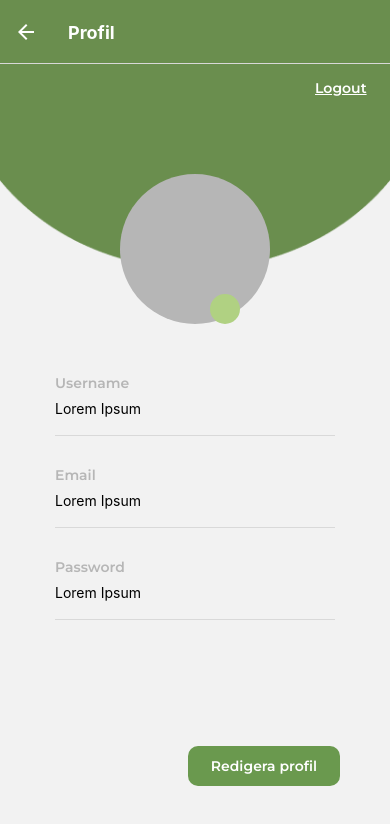
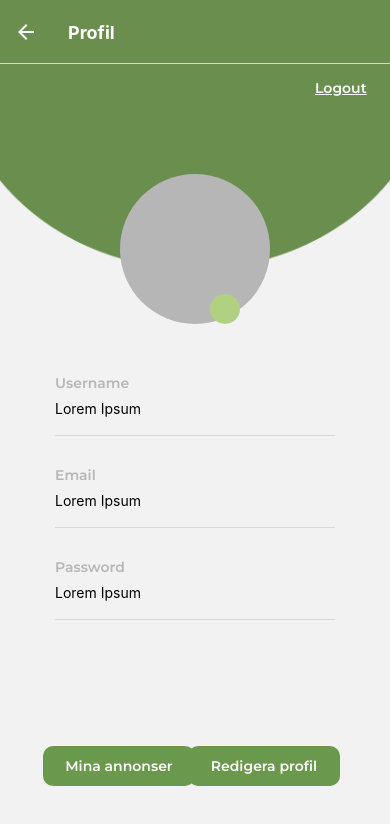
Before and after one commit to matsegard/golfr, a React Native app: screen /Profile in a window 390 px wide. Shown: the top 824 px of the page. Built offline with nearby package versions, Linux system fonts and the light colour scheme; some icons are missing; what native-base would draw is missing.

Commit message:
get all your own products in myproducts page

```diff
--- a/components/pageComponents/Profile.js
+++ b/components/pageComponents/Profile.js
@@ -1,14 +1,16 @@
+import React, { useState } from "react";
 import { StyleSheet, View, Image, Text } from "react-native";
 import { FontAwesomeIcon } from "@fortawesome/react-native-fontawesome";
 import { faQuestion } from "@fortawesome/free-solid-svg-icons";
 import { faPlus } from "@fortawesome/free-solid-svg-icons";
 import { Pressable } from "react-native";
 import { Input } from "native-base";
-import { useState } from "react";
 import PrimaryButton from "../inputs/PrimaryButton";
+import { useNavigation } from "@react-navigation/native";
 
 function Profile() {
   const [editMode, setEditMode] = useState(false);
+  const navigation = useNavigation();
 
   return (
     <View style={styles.container}>
@@ -148,13 +150,23 @@ function Profile() {
           </View>
         )}
       </View>
+      <PrimaryButton
+        label="Mina annonser"
+        btnWidth={{
+          width: 152,
+          position: "absolute",
+          right: "50%",
+          bottom: -670,
+        }}
+        onPress={() => navigation.navigate("MyProducts")}
+      />
       {editMode ? (
         <PrimaryButton
           label="Spara"
           btnWidth={{
             width: 152,
             position: "absolute",
-            right: 50,
+            right: "50%",
             bottom: -670,
           }}
           onPress={() => setEditMode(!editMode)}
--- a/components/profile/MyProfileProducts.js
+++ b/components/profile/MyProfileProducts.js
@@ -1,3 +1,4 @@
+import React, { useEffect, useState } from "react";
 import {
   ScrollView,
   Box,
@@ -11,8 +12,44 @@ import {
 import { faTrashCan } from "@fortawesome/free-solid-svg-icons";
 import { faPen } from "@fortawesome/free-solid-svg-icons";
 import { FontAwesomeIcon } from "@fortawesome/react-native-fontawesome";
+// import { useNavigation } from "@react-navigation/native";
+import { getAuth } from "firebase/auth";
+import {
+  collection,
+  getDocs,
+  query,
+  where,
+  onSnapshot,
+} from "firebase/firestore";
+import { db } from "../../firebase/firebaseConfig";
 
 const MyProfileProducts = () => {
+  const [myProducts, setMyProducts] = useState([]);
+  // const [loading, setLoading] = useState(true);
+  const auth = getAuth();
+  const user = auth.currentUser;
+
+  console.log(user);
+  async function getData() {
+    const productsFromDb = [];
+    const q = query(
+      collection(db, "products"),
+      where("user", "==", user.displayName)
+    );
+    const querySnapshot = await getDocs(q);
+    querySnapshot.forEach((doc) => {
+      // doc.data() is never undefined for query doc snapshots
+      productsFromDb.push(doc.data());
+    });
+    setMyProducts(productsFromDb);
+    // setLoading(false);
+    return;
+  }
+
+  useEffect(() => {
+    getData();
+  }, []);
+
   return (
     <>
       <ScrollView showsVerticalScrollIndicator={false} height="auto">
@@ -23,8 +60,9 @@ const MyProfileProducts = () => {
             marginBottom="3"
             fontFamily="MontserratBold"
           >
-            Annonser
+            Mina annonser
           </Text>
+          {myProducts.map((product) => (
             <Box
               maxW="80"
               rounded="lg"
@@ -57,12 +95,11 @@ const MyProfileProducts = () => {
               <Stack p="4" space={3}>
                 <Stack space={2}>
                   <Heading size="md" ml="-1">
-                  Title på produkterna
+                    {product.title}
                   </Heading>
                 </Stack>
                 <Text numberOfLines={2} fontWeight="400">
-                Här kommer vi kunna skriva vad vi vill få ut för information om
-                och här skriver vi för att få fram olika prudkter
+                  {product.description}
                 </Text>
               </Stack>
               <Box flexDirection="row" justifyContent="flex-end">
@@ -80,6 +117,7 @@ const MyProfileProducts = () => {
                 />
               </Box>
             </Box>
+          ))}
         </Box>
       </ScrollView>
     </>
```
Lines whose indentation alone changed are shown as unchanged.
